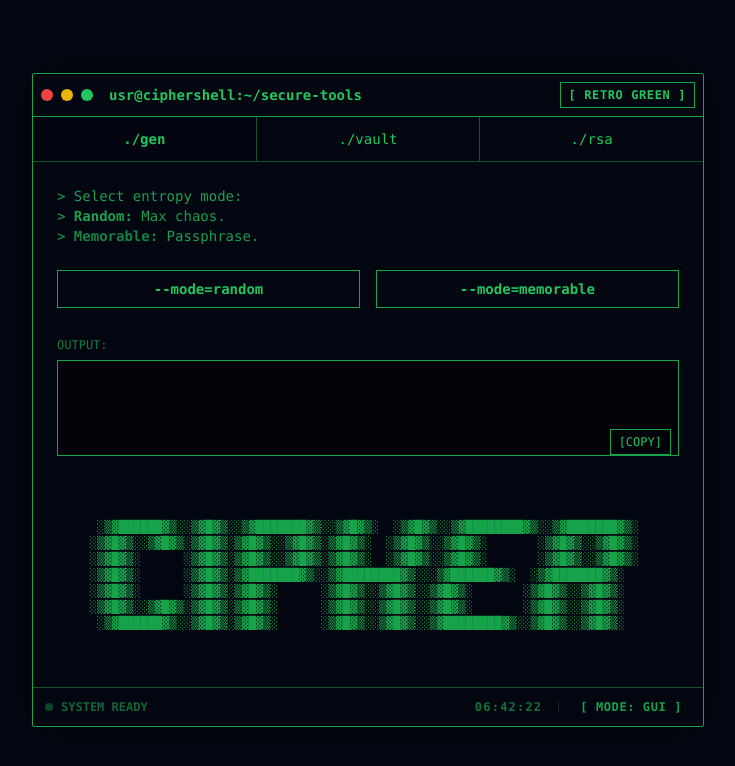
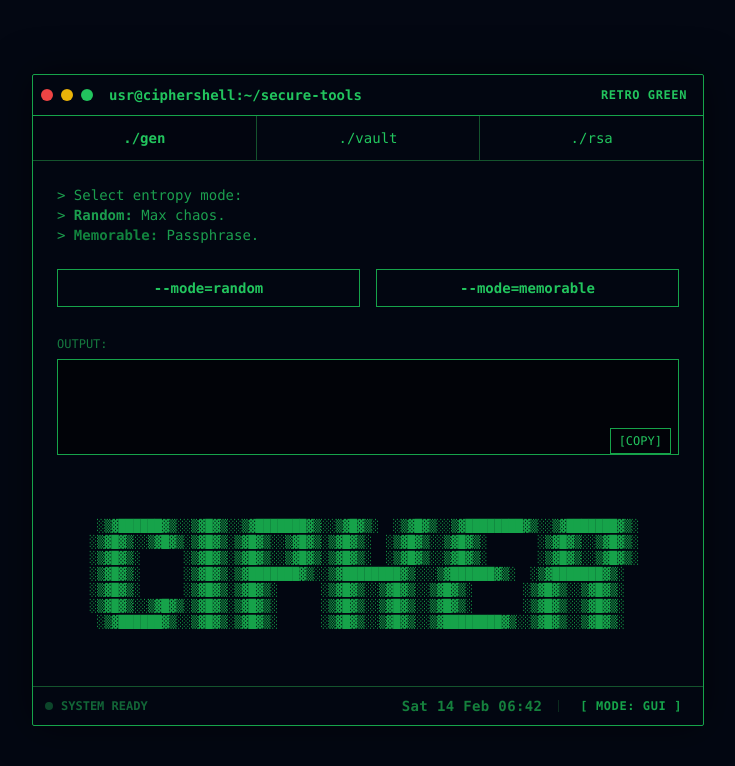
Before and after one commit to T9039/cipherShell, a Flask app: page / in a window 1280 px wide. Shown: the top 766 px of the page, without its empty margins (272-1007 px from the left). Run offline with Flask 3, Linux system fonts and the light colour scheme; some libraries are stand-ins or nearby versions.

Commit message:
UPDATE: changed theme button to use icons, changed clock format to 'Day Date Month HH:MM'

```diff
--- a/static/script.js
+++ b/static/script.js
@@ -263,15 +263,29 @@ function copyToClipboard(elementId) {
     }
 }
 
-// --- SYSTEM CLOCK ---
+// --- SYSTEM CLOCK (Format: Sat 14 Feb 08:00) ---
 function updateClock() {
     const now = new Date();
-    const dateStr = now.toISOString().split('T')[0];
-    const timeStr = now.toTimeString().split(' ')[0];
+
+    // Arrays for custom formatting
+    const days = ['Sun', 'Mon', 'Tue', 'Wed', 'Thu', 'Fri', 'Sat'];
+    const months = ['Jan', 'Feb', 'Mar', 'Apr', 'May', 'Jun', 'Jul', 'Aug', 'Sep', 'Oct', 'Nov', 'Dec'];
+
+    // Extract parts
+    const dayName = days[now.getDay()];      // e.g., "Sat"
+    const dayNum = now.getDate();            // e.g., 14
+    const monthName = months[now.getMonth()]; // e.g., "Feb"
+
+    // Time with leading zeros
+    const hours = String(now.getHours()).padStart(2, '0');
+    const minutes = String(now.getMinutes()).padStart(2, '0');
+
+    // Combine: "Sat 14 Feb 08:00"
+    const timeString = `${dayName} ${dayNum} ${monthName} ${hours}:${minutes}`;
 
     const clockEl = document.getElementById('live-clock');
     if (clockEl) {
-        clockEl.innerText = `${timeStr}`;
+        clockEl.innerText = timeString;
     }
 }
 
--- a/templates/index.html
+++ b/templates/index.html
@@ -122,10 +122,17 @@
         <div class="relative">
           <button
             onclick="toggleThemeMenu()"
-            class="text-[10px] md:text-xs font-bold border border-[var(--accent)] px-2 py-1 hover:bg-[var(--accent)] hover:text-[var(--base)] transition-all uppercase tracking-wider"
+            class="group flex items-center gap-2 px-2 py-1 hover:bg-[var(--overlay)]/20 rounded transition-all"
           >
-            [ <span id="current-theme-label">RETRO</span> ]
+            <div class="theme-icon w-4 h-4"></div>
+
+            <span
+              id="current-theme-label"
+              class="text-xs font-bold text-[var(--text)] tracking-wider"
+              >RETRO</span
+            >
           </button>
+
           <div
             id="theme-menu"
             class="hidden absolute right-0 top-full mt-1 w-40 bg-[var(--crust)] border border-[var(--accent)] z-50 shadow-xl max-h-60 overflow-y-auto"
@@ -377,13 +384,13 @@
         </div>
 
         <div
-          class="flex items-center gap-3 sm:gap-4 w-full sm:w-auto justify-between sm:justify-end"
+          class="flex items-center gap-4 w-full sm:w-auto justify-between sm:justify-end"
         >
           <div
             id="live-clock"
-            class="font-bold text-[var(--accent2)] tracking-widest opacity-90 font-mono"
+            class="font-bold text-[var(--accent2)] tracking-wide font-mono text-sm"
           >
-            00:00:00
+            -- -- -- --:--
           </div>
 
           <div class="flex items-center gap-3">
```
